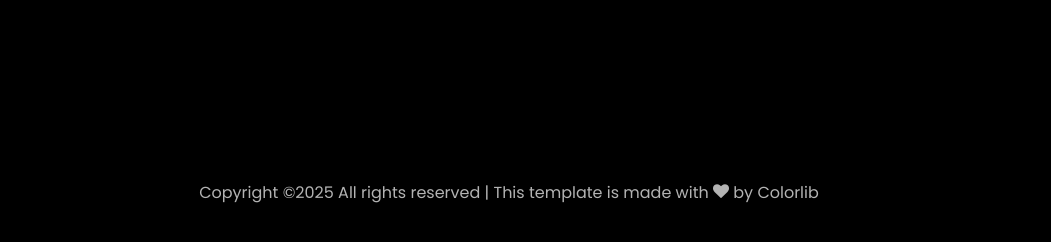
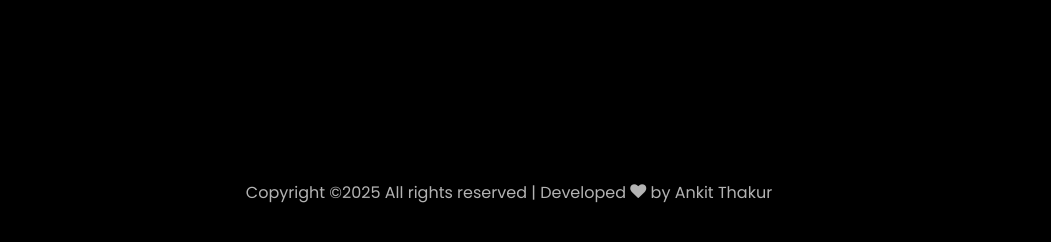
Before and after one commit to ankitthakur123/ankitportfolio, a plain HTML site: page index.html in a window 1280 px wide. Shown: the part 5849-6091 px from the top of the page, without its empty margins (131-1182 px from the left). Drawn offline with Linux system fonts and the light colour scheme; files whose address does not match are found by name.

Commit message:
new commit

```diff
--- a/index.html
+++ b/index.html
@@ -601,7 +601,7 @@
 			<div class="col-md-12 text-center">
 
 			  <p><!-- Link back to Colorlib can't be removed. Template is licensed under CC BY 3.0. -->
-	Copyright &copy;<script>document.write(new Date().getFullYear());</script> All rights reserved | This template is made with <i class="icon-heart color-danger" aria-hidden="true"></i> by <a href="https://colorlib.com" target="_blank">Colorlib</a>
+	Copyright &copy;<script>document.write(new Date().getFullYear());</script> All rights reserved | Developed <i class="icon-heart color-danger" aria-hidden="true"></i> by <a href="https://colorlib.com" target="_blank">Ankit Thakur</a>
 	<!-- Link back to Colorlib can't be removed. Template is licensed under CC BY 3.0. --></p>
 			</div>
 		  </div>
```
